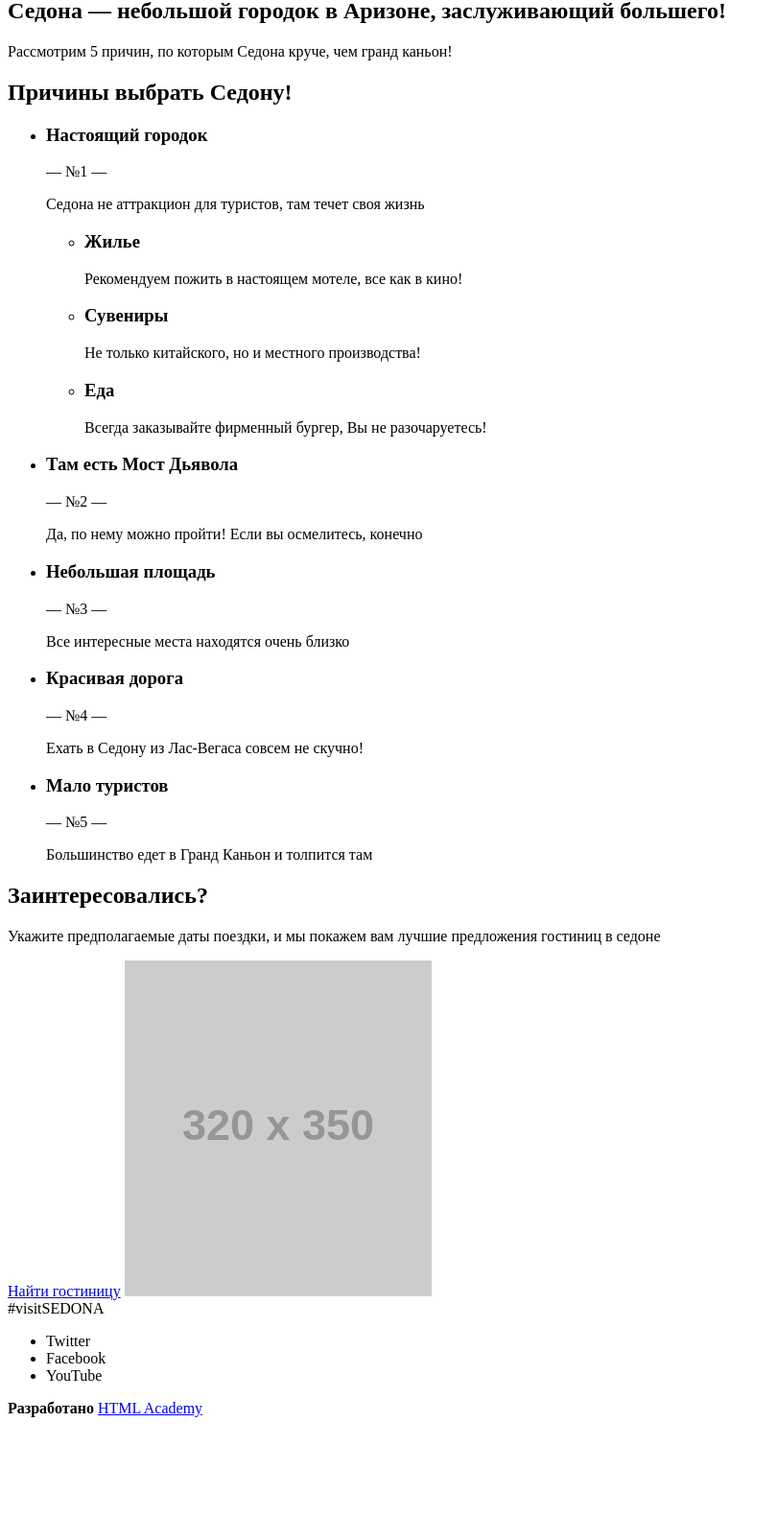
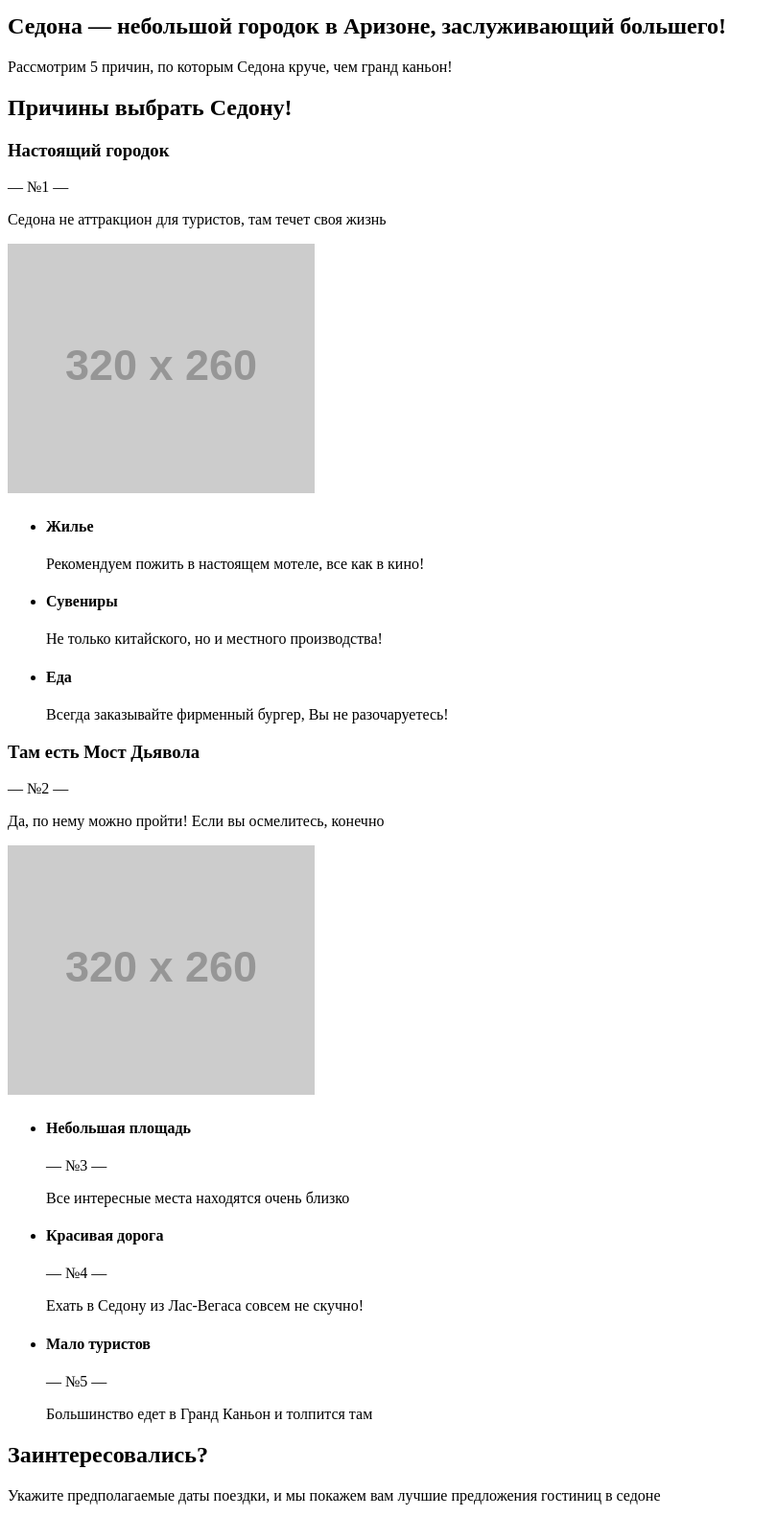
Before and after one commit to Nayniv/1072003-sedona-17, a plain HTML site: page source/index.html in a window 1280 px wide. Shown: the part 286-1867 px from the top of the page at 96% size, without its empty margins (0-810 px from the left). Before the commit the page ends 1771 px from the top, so only its background shows below. Drawn offline with Linux system fonts and the light colour scheme; placeholder pictures from the web are drawn by us.

Commit message:
Правка главной

```diff
--- a/source/index.html
+++ b/source/index.html
@@ -8,11 +8,8 @@
 
 <body>
   <header class="page-header">
-    <a class="page-header__logo">
-      <img class="page-header__logo-img" src="http://placehold.it/102x83" width="102" height="83" alt="логотип Седона">
-    </a>
     <nav class="main-nav">
-      <button class="main-nav__toggle" type="button">Открыть меню</button>
+      <button class="main-nav__toggle">Открыть меню</button>
       <div class="main-nav__wrapper">
         <ul class="main-nav__list site-list">
           <li class="site-list__item site-list__item--active">
@@ -29,73 +26,81 @@
           </li>
         </ul>
       </div>
+      <a class="page-header__logo">
+          <img class="page-header__logo-img" src="http://placehold.it/102x83" width="102" height="83" alt="логотип Седона">
+      </a>
     </nav>
   </header>
   <main class="page-main">
     <h1 class="visyally-hidden">Welcome to Sedona</h1>
+    <section class="info">
+      <h2 class="info__title title">Седона — небольшой городок в Аризоне, заслуживающий большего!</h2>
+      <p class="info__content-text content-text">Рассмотрим 5 причин, по которым Седона круче, чем гранд каньон!</p>
+    </section>
     <section class="reasons">
-      <div class="block-content reasons__block-content">
-        <h2 class="block-content__header">Седона — небольшой городок в Аризоне, заслуживающий большего!</h2>
-        <p class="block-content__text">Рассмотрим 5 причин, по которым Седона круче, чем гранд каньон!</p>
+      <h2 class="visyally-hidden">Причины выбрать Седону!</h2>
+      <div class="reasons__title-block reasons__title-block--reason-1 reasons__title-block--open">
+        <h3 class="reasons__title title title--small">Настоящий городок</h3>
+        <span class="reasons__number">— №1 —</span>
+        <p class="reasons__description">Седона не аттракцион для туристов, там течет своя жизнь</p>
       </div>
-      <h2 class="visyally-hidden">Причины выбрать Седону!</h2>
+      <div class="reasons__info-block">
+        <img src="http://placehold.it/320x260" width="320" height="260" alt="Настоящий городок">
         <ul class="reasons__list">
-        <li class="reasons__item reasons__item--reason-1">
-          <h3 class="reasons__title">Настоящий городок</h3>
-          <span class="reasons_number">— №1 —</span>
-          <p class="reasons__description">Седона не аттракцион для туристов, там течет своя жизнь</p>
-        </li>
-        <ul class="reasons__list option__list">
-          <li class="option__item option__item--housing">
-            <h3 class="reasons__title">Жилье</h3>
+          <li class="reasons__item reasons__item--housing">
+            <h4 class="reasons__title title title--extra-small">Жилье</h4>
             <p class="reasons__description">Рекомендуем пожить в настоящем мотеле, все как в кино!</p>
           </li>
-          <li class="option__item option__item--souvenirs">
-            <h3 class="reasons__title">Сувениры</h3>
+          <li class="reasons__item reasons__item--souvenirs">
+            <h4 class="reasons__title title title--extra-small">Сувениры</h4>
             <p class="reasons__description">Не только китайского, но и местного производства!</p>
           </li>
-          <li class="option__item option__item--food">
-            <h3 class="reasons__title">Еда</h3>
+          <li class="reasons__item reasons__item--food">
+            <h4 class="reasons__title title title--extra-small">Еда</h4>
             <p class="reasons__description">Всегда заказывайте фирменный бургер, Вы не разочаруетесь!</p>
           </li>
         </ul>
-        <li class="reasons__item reasons__item--reason-2">
-          <h3 class="reasons__title">Там есть Мост Дьявола</h3>
-          <span class="reasons_number">— №2 —</span>
+      </div>
+      <div class="reasons__title-block reasons__title-block--reason-2 reasons__title-block--open">
+        <h3 class="reasons__title title title--small">Там есть Мост Дьявола</h3>
+        <span class="reasons__number">— №2 —</span>
         <p class="reasons__description">Да, по нему можно пройти! Если вы осмелитесь, конечно</p>
-        </li>
-        <li class="reasons__item">
-          <h3 class="reasons__title">Небольшая площадь</h3>
-          <span class="reasons_number">— №3 —</span>
+      </div>
+      <div class="reasons__info-block">
+        <img src="http://placehold.it/320x260" width="320" height="260" alt="Там есть Мост Дьявола">
+        <ul class="reasons__list">
+          <li class="reasons__item reasons__item--3">
+            <h4 class="reasons__title title title--extra-small">Небольшая площадь</h4>
+            <span class="reasons__number">— №3 —</span>
             <p class="reasons__description">Все интересные места находятся очень близко</p>
           </li>
-        <li class="reasons__item">
-          <h3 class="reasons__title">Красивая дорога</h3>
-          <span class="reasons_number">— №4 —</span>
+          <li class="reasons__item reasons__item--4">
+            <h4 class="reasons__title title title--extra-small">Красивая дорога</h4>
+            <span class="reasons__number">— №4 —</span>
             <p class="reasons__description">Ехать в Седону из Лас-Вегаса совсем не скучно!</p>
           </li>
-        <li class="reasons__item">
-          <h3 class="reasons__title">Мало туристов</h3>
-          <span class="reasons_number">— №5 —</span>
+          <li class="reasons__item reasons__item--5">
+            <h4 class="reasons__title title title--extra-small">Мало туристов</h4>
+            <span class="reasons__number">— №5 —</span>
             <p class="reasons__description">Большинство едет в Гранд Каньон и толпится там</p>
           </li>
         </ul>
+      </div>
     </section>
-    <section class="search-hotel"></section>
-    <div class="block-content search-hotel__block-content">
-      <h2 class="block-content__header">Заинтересовались?</h2>
-      <p class="block-content__text">Укажите предполагаемые даты поездки, и мы покажем вам лучшие предложения гостиниц в седоне</p>
-    </div>
+    <section class="search-hotel">
+      <h2 class="search-hotel__title title">Заинтересовались?</h2>
+      <p class="search-hotel__description description">Укажите предполагаемые даты поездки, и мы покажем вам лучшие предложения гостиниц в седоне</p>
       <a class="search-hotel__link button" href="search-hotel.html">Найти гостиницу</a>
       <img class="map-img" src="http://placehold.it/320x350" width="320" height="350" alt="Карта Седоны">
+    </section>
   </main>
   <footer class="page-footer">
     <span class="page-footer__visit-sedona">#visitSEDONA</span>
     <div class="page-footer__social social">
       <ul class="social__list">
-        <li class="social__item"><a class="social__link social__link--twitter">Twitter</a></li>
-        <li class="social__item"><a class="social__link social__link--facebook">Facebook</a></li>
-        <li class="social__item"><a class="social__link social__link--youtube">YouTube</a></li>
+        <li class="social__item"><a class="social__link social__link--twitter button">Twitter</a></li>
+        <li class="social__item"><a class="social__link social__link--facebook button">Facebook</a></li>
+        <li class="social__item"><a class="social__link social__link--youtube button">YouTube</a></li>
       </ul>
     </div>
     <div class="page-footer__copyright copyright">
```
Lines whose indentation alone changed are shown as unchanged.
